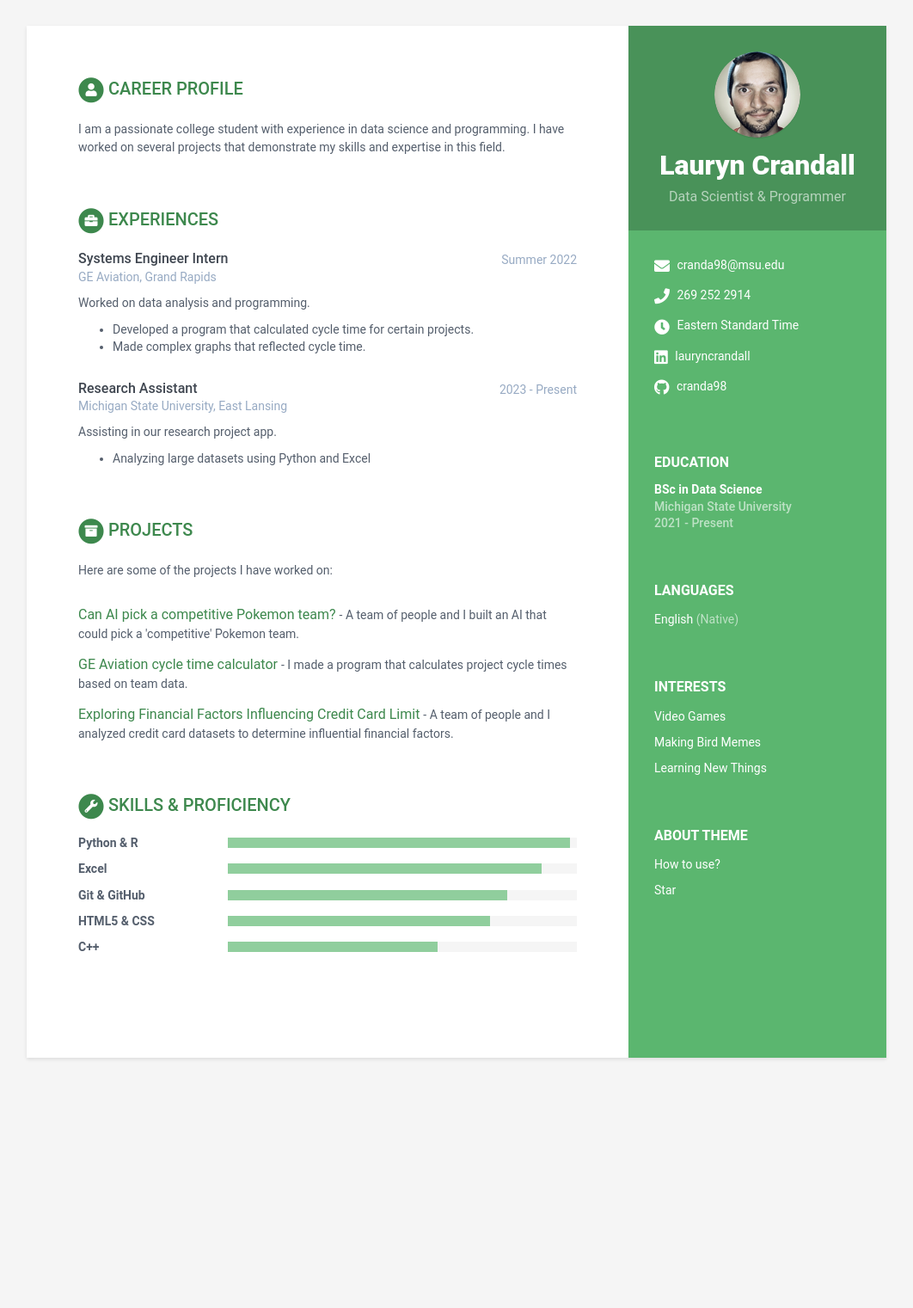
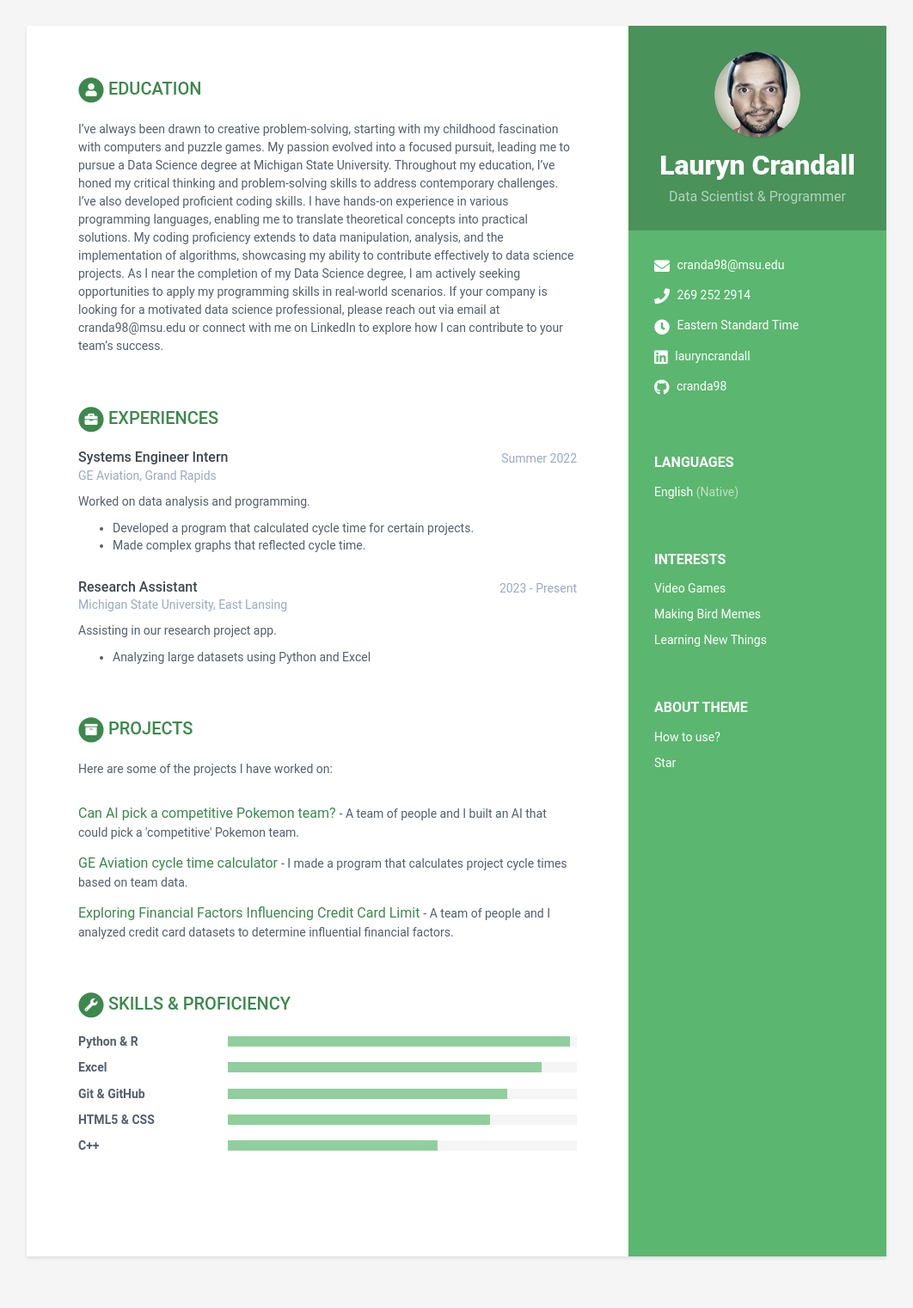
Before and after one commit to cranda98/cranda98.github.io, a Jekyll site: the page built from index.html, in a window 1280 px wide. Shown: the whole page at 86% size, without its empty margins (109-1171 px from the left). Built offline with Jekyll 4.4.1, drawn with Linux system fonts in a browser that asks for light colours; before the commit the page ends 1290 px from its top, so only the background shows below that.

Commit message:
Update data.yml

```diff
--- a/_data/data.yml
+++ b/_data/data.yml
@@ -52,8 +52,7 @@ sidebar:
 career-profile:
     title: Career Profile
     summary: |
-      I am a passionate college student with experience in data science and programming. I have worked on several projects that demonstrate my skills and expertise in this field.
-education:
+      I've always been drawn to creative problem-solving, starting with my childhood fascination with computers and puzzle games. My passion evolved into a focused pursuit, leading me to pursue a Data Science degree at Michigan State University. Throughout my education, I've honed my critical thinking and problem-solving skills to address contemporary challenges. I've also developed proficient coding skills. I have hands-on experience in various programming languages, enabling me to translate theoretical concepts into practical solutions. My coding proficiency extends to data manipulation, analysis, and the implementation of algorithms, showcasing my ability to contribute effectively to data science projects. As I near the completion of my Data Science degree, I am actively seeking opportunities to apply my programming skills in real-world scenarios. If your company is looking for a motivated data science professional, please reach out via email at cranda98@msu.edu or connect with me on LinkedIn to explore how I can contribute to your team's success.
     title: Education
     info:
       - degree: BSc in Data Science
```
